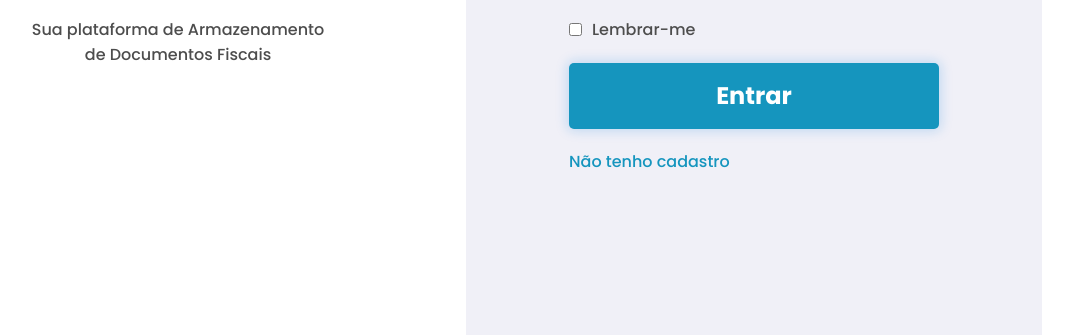
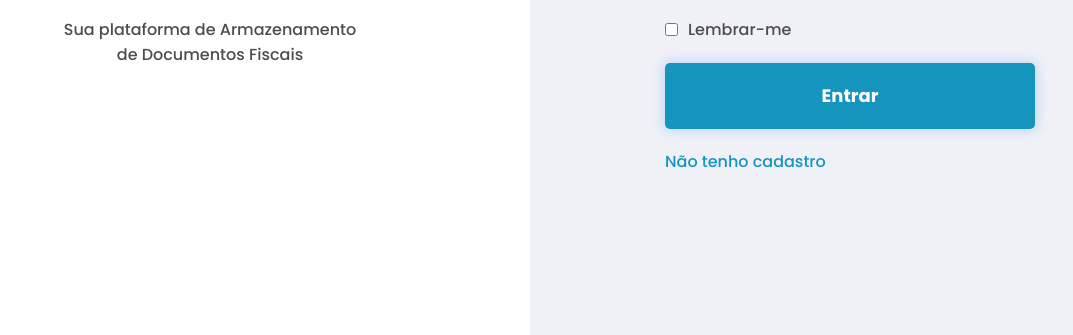
Before and after one commit to guiguat/docFisco, a plain HTML site: page login.html in a window 1280 px wide. Shown: the part 465-800 px from the top of the page, without its empty margins (110-1183 px from the left). Drawn offline with Linux system fonts and the light colour scheme.

Commit message:
remove container

```diff
--- a/static/css/global.css
+++ b/static/css/global.css
@@ -44,11 +44,6 @@ textarea {
   color: var(--dark);
 }
 
-.container {
-  width: 90vw;
-  max-width: 700px;
-}
-
 .btn {
   background: none;
   border: 0;
@@ -88,7 +83,7 @@ textarea {
   background: var(--primary);
   box-shadow: 0rem 0rem 1.2rem .2rem var(--shadow);
   border-radius: var(--border-radius-btn);
-  font-size: 2.4rem;
+  font-size: 1.8rem;
   line-height: 3.6rem;
   padding: 1.5rem 0rem;
 }
```
